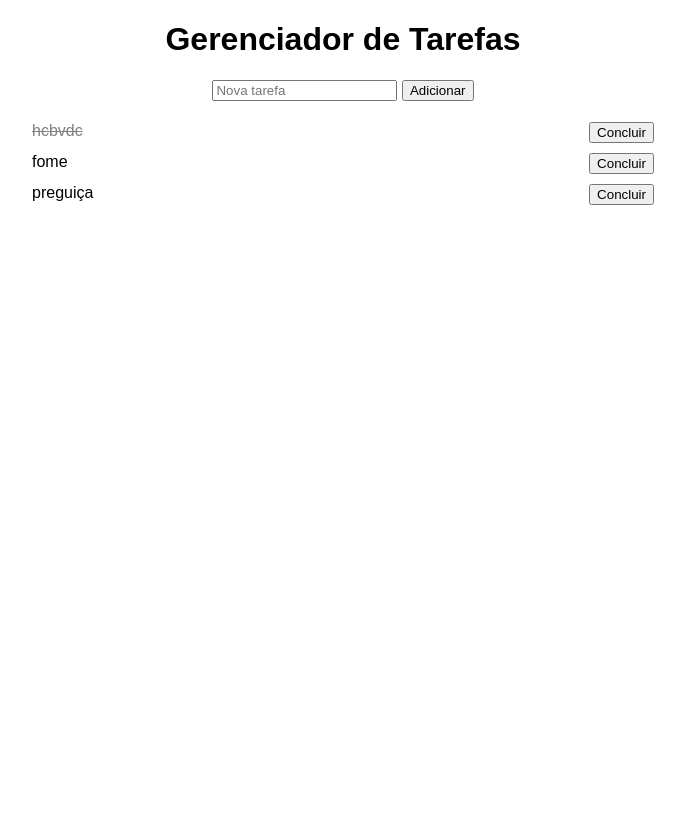
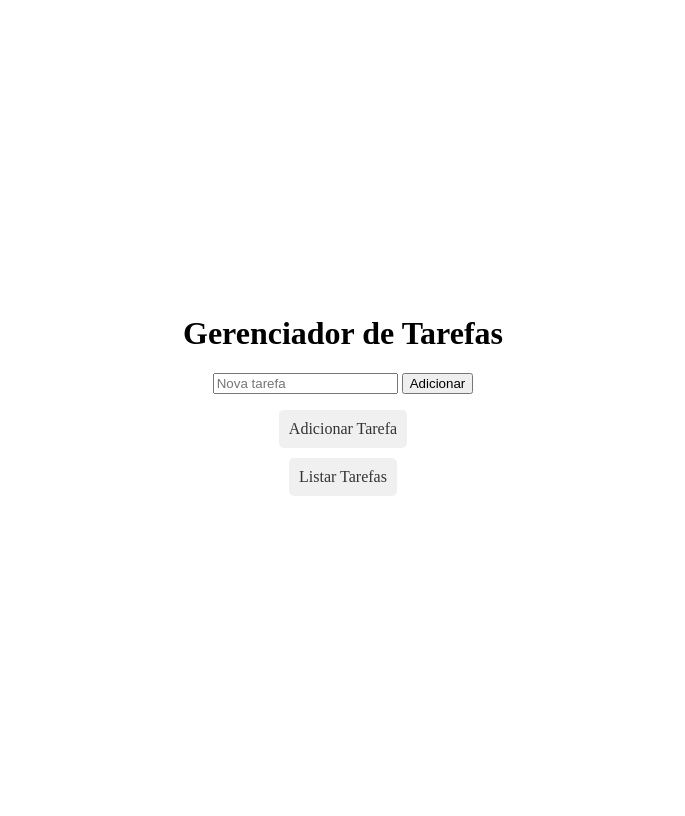
Before and after one commit to Laurareis1/todo-python, a Flask app: page / in a window 1280 px wide. Shown: the whole page, without its empty margins (297-982 px from the left). Before the commit the page ends 205 px from the top, so only its background shows below. Run offline with Flask 3, Linux system fonts and the light colour scheme.

Commit message:
add button

```diff
--- a/static/styles.css
+++ b/static/styles.css
@@ -1,25 +1,42 @@
-body {
-    font-family: Arial, sans-serif;
+/* Estilos para o contêiner principal */
+.container {
+    display: flex; /* Usar flexbox para alinhar os itens */
+    flex-direction: column; /* Empilhar os itens verticalmente */
+    align-items: center; /* Centralizar os itens horizontalmente */
+    justify-content: center; /* Centralizar os itens verticalmente */
+    height: 100vh; /* Definir altura para ocupar toda a altura da viewport */
 }
 
-.container {
-    width: 50%;
-    margin: 0 auto;
-    text-align: center;
+/* Estilos para o formulário de adição de tarefas */
+.form-container {
+    text-align: center; /* Centralizar o texto horizontalmente */
 }
 
-ul {
-    list-style-type: none;
-    padding: 0;
+/* Estilos para a lista de opções */
+.option-container {
+    text-align: center; /* Centralizar o texto horizontalmente */
 }
 
-li {
-    display: flex;
-    justify-content: space-between;
-    padding: 5px;
+.option-list {
+    list-style-type: none; /* Remover marcadores padrão */
+    padding: 0;
+    display: inline-block; /* Tornar a lista em linha */
 }
 
-.completed {
-    text-decoration: line-through;
-    color: gray;
+.option-list li {
+    margin-bottom: 10px; /* Espaçamento entre os itens */
 }
+
+.option-list li a {
+    display: inline-block; /* Tornar os itens de lista em linha */
+    padding: 10px; /* Espaçamento interno */
+    background-color: #f0f0f0; /* Cor de fundo */
+    color: #333; /* Cor do texto */
+    text-decoration: none; /* Remover sublinhado do link */
+    border-radius: 5px; /* Borda arredondada */
+    transition: background-color 0.3s; /* Transição suave ao passar o mouse */
+}
+
+.option-list li a:hover {
+    background-color: #e0e0e0; /* Cor de fundo ao passar o mouse */
+}
--- a/tasks.json
+++ b/tasks.json
@@ -1 +1 @@
-[{"id": 1, "description": "hcbvdc", "completed": true}, {"id": 2, "description": "fome ", "completed": false}, {"id": 3, "description": "pregui\u00e7a ", "completed": false}]
+[{"id": 1, "description": "hcbvdc", "completed": true}, {"id": 2, "description": "fome ", "completed": true}, {"id": 3, "description": "pregui\u00e7a ", "completed": false}]
--- a/templates/index.html
+++ b/templates/index.html
@@ -9,20 +9,19 @@
 <body>
     <div class="container">
         <h1>Gerenciador de Tarefas</h1>
-        <form action="/add" method="post">
-            <input type="text" name="description" placeholder="Nova tarefa" required>
-            <button type="submit">Adicionar</button>
-        </form>
-        <ul>
-            {% for task in tasks %}
-            <li>
-                <span class="{{ 'completed' if task['completed'] else '' }}">{{ task['description'] }}</span>
-                <form action="/complete/{{ task['id'] }}" method="post" style="display:inline;">
-                    <button type="submit">Concluir</button>
-                </form>
-            </li>
-            {% endfor %}
-        </ul>
+        <div class="form-container">
+            <form action="/add" method="post">
+                <input type="text" name="description" placeholder="Nova tarefa" required>
+                <button type="submit">Adicionar</button>
+            </form>
+        </div>
+        <div class="option-container">
+            <ul class="option-list">
+                <li><a href="/add">Adicionar Tarefa</a></li>
+                <li><a href="/list">Listar Tarefas</a></li>
+                <!-- Adicione mais opções conforme necessário -->
+            </ul>
+        </div>
     </div>
 </body>
 </html>
```
